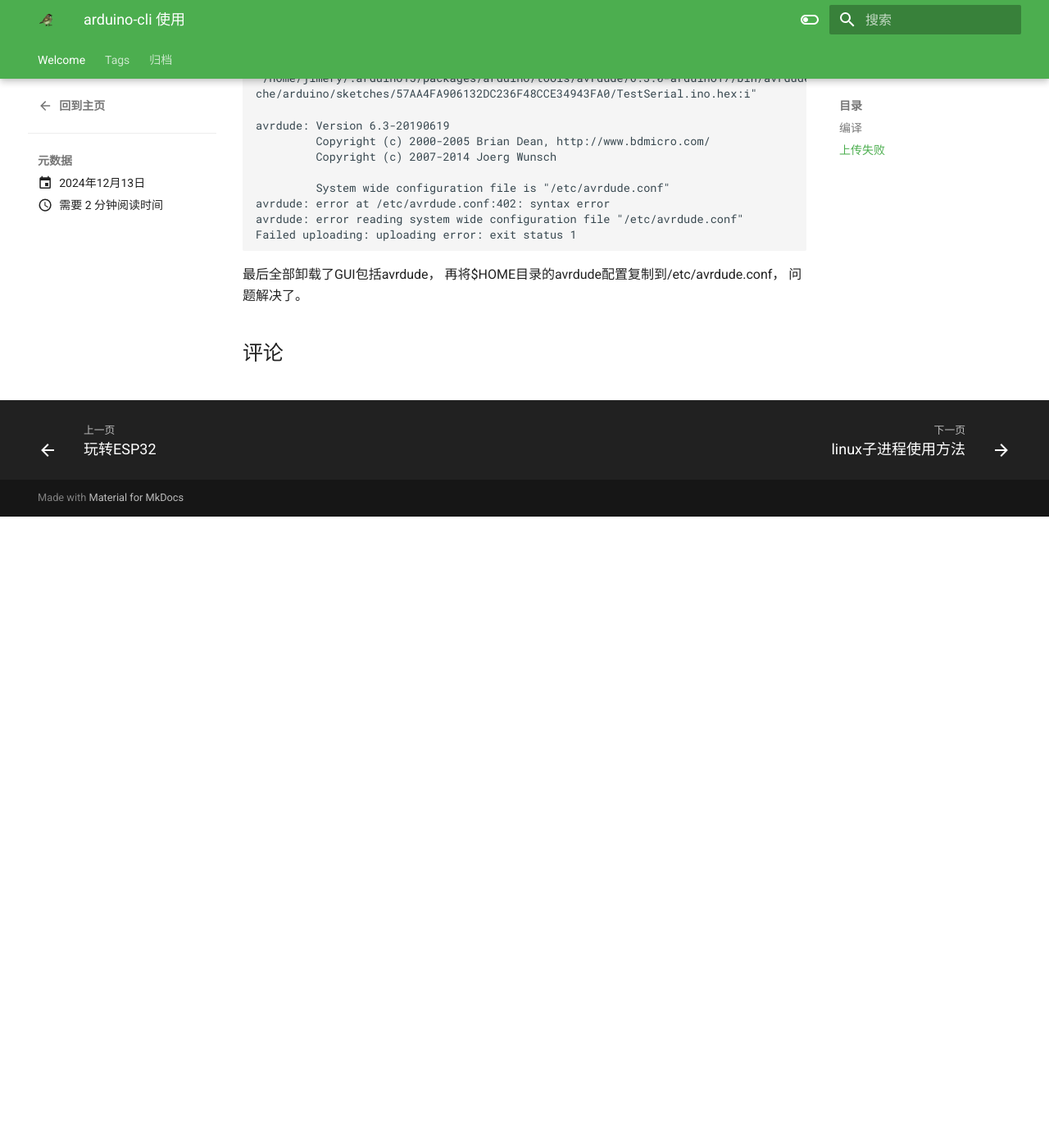
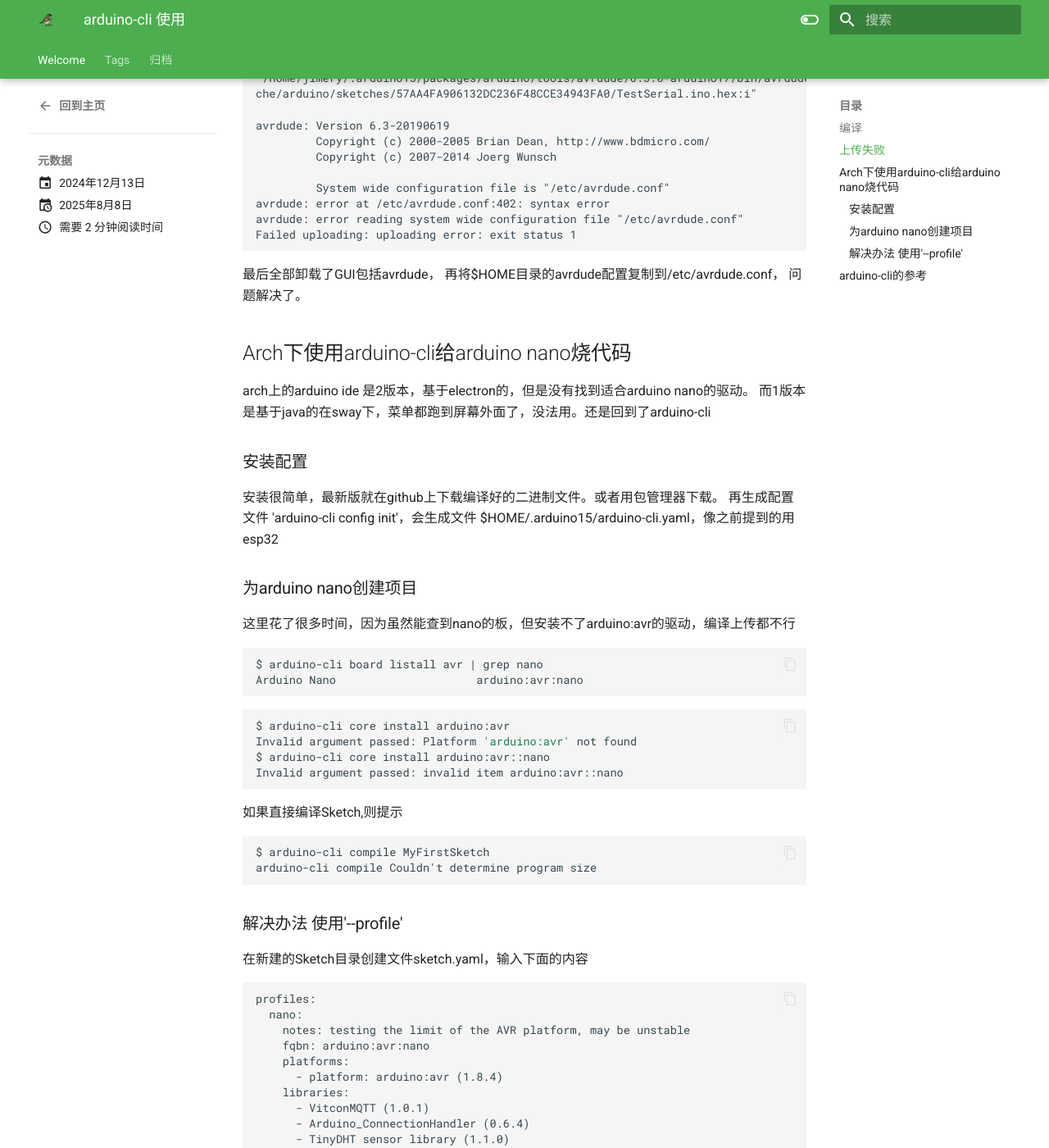
Before and after one commit to energygreek/notes, an MkDocs documentation site: the page built from docs/posts/arduino-cli usage.md, in a window 1280 px wide and 1400 px high, scrolled down 1040 px. Shown: the whole window at 82% size. Built offline with MkDocs 1.6.1 and Material for MkDocs 9.7.7, drawn with Linux system fonts in a browser that asks for light colours; a script that is not in the unit is left out; comment, search, counter and statistics services are not loaded; before the commit the page ends 1670 px from its top, so only the background shows below that; some of the changed text lies outside the part shown.

````diff
--- a/docs/posts/arduino-cli usage.md
+++ b/docs/posts/arduino-cli usage.md
@@ -1,6 +1,8 @@
 ---
 comments: true
-date: 2024-12-13
+date:
+ created: 2024-12-13
+ updated: 2025-08-08
 tags: [arduino]
 ---
 
@@ -51,3 +53,62 @@
 ```
 
 最后全部卸载了GUI包括avrdude， 再将$HOME目录的avrdude配置复制到/etc/avrdude.conf， 问题解决了。
+
+
+## Arch下使用arduino-cli给arduino nano烧代码
+
+arch上的arduino ide 是2版本，基于electron的，但是没有找到适合arduino nano的驱动。 而1版本是基于java的在sway下，菜单都跑到屏幕外面了，没法用。还是回到了arduino-cli
+
+### 安装配置
+安装很简单，最新版就在github上下载编译好的二进制文件。或者用包管理器下载。 再生成配置文件 'arduino-cli config init'，会生成文件 $HOME/.arduino15/arduino-cli.yaml，像之前提到的用esp32
+
+### 为arduino nano创建项目
+这里花了很多时间，因为虽然能查到nano的板，但安装不了arduino:avr的驱动，编译上传都不行
+```
+$ arduino-cli board listall avr | grep nano
+Arduino Nano                     arduino:avr:nano
+```
+
+```sh
+$ arduino-cli core install arduino:avr
+Invalid argument passed: Platform 'arduino:avr' not found
+$ arduino-cli core install arduino:avr::nano
+Invalid argument passed: invalid item arduino:avr::nano
+```
+
+如果直接编译Sketch,则提示
+```
+$ arduino-cli compile MyFirstSketch
+arduino-cli compile Couldn't determine program size
+```
+
+### 解决办法 使用'--profile'
+在新建的Sketch目录创建文件sketch.yaml，输入下面的内容
+```
+profiles:
+  nano:
+    notes: testing the limit of the AVR platform, may be unstable
+    fqbn: arduino:avr:nano
+    platforms:
+      - platform: arduino:avr (1.8.4)
+    libraries:
+      - VitconMQTT (1.0.1)
+      - Arduino_ConnectionHandler (0.6.4)
+      - TinyDHT sensor library (1.1.0)
+    port: /dev/ttyUSB0
+    port_config:
+      baudrate: 115200
+```
+
+执行编译命令，指定nano的配置， 会自动下载各种工具avr-gcc avr-g++等
+```
+arduino-cli compile --profile nano MyFirstSketch
+```
+
+上传
+```
+arduino-cli upload  --fqbn arduino:avr:nano --port /dev/ttyUSB0 MyFirstSketch
+```
+
+## arduino-cli的参考
+https://arduino.github.io/arduino-cli/1.2/sketch-project-file/
````
Also changed, not shown: docs/posts/configure dns for pve.md (added, +137 -0 lines), docs/posts/kmp-substring-searching-algorithm.md (+49 -2 lines), docs/posts/meson subproject.md (+25 -2 lines), docs/posts/virtio nic configure multi-queue.md (added, +61 -0 lines).
